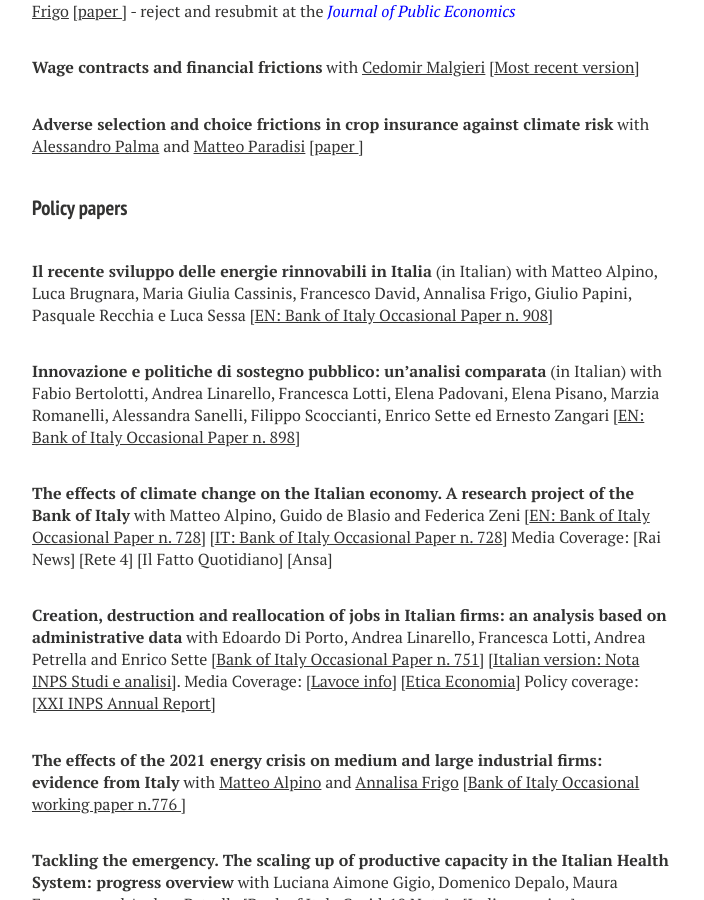
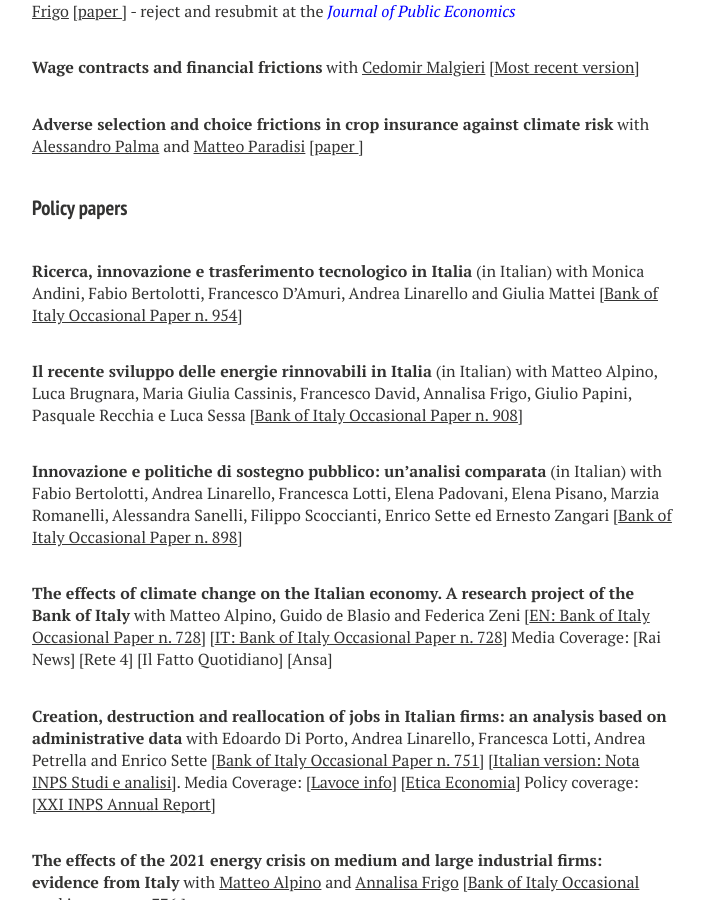
Before and after one commit to luca-citino/luca-citino.github.io, a Jekyll site: the page built from research.md, in a window 1280 px wide and 900 px high, scrolled down 894 px. Shown: the whole window, without its empty margins (288-992 px from the left). Built offline with Jekyll 4.4.1, drawn with Linux system fonts in a browser that asks for light colours; nearby versions of some CDN libraries; some web fonts are replaced.

Commit message:
Update research.md

```diff
--- a/research.md
+++ b/research.md
@@ -36,9 +36,12 @@ title: Research
 
 #### Policy papers
 
-**Il recente sviluppo delle energie rinnovabili in Italia** (in Italian) with Matteo Alpino, Luca Brugnara, Maria Giulia Cassinis, Francesco David, Annalisa Frigo, Giulio Papini, Pasquale Recchia e Luca Sessa  [<a href="https://www.bancaditalia.it/pubblicazioni/qef/2025-0908/QEF_908_25.pdf">EN: Bank of Italy Occasional Paper n. 908</a>]
+**Ricerca, innovazione e trasferimento tecnologico in Italia** (in Italian) with Monica Andini, Fabio Bertolotti, Francesco D’Amuri,
+Andrea Linarello and Giulia Mattei [<a href="https://www.bancaditalia.it/pubblicazioni/qef/2025-0954/QEF_954.pdf">Bank of Italy Occasional Paper n. 954</a>]
 
-**Innovazione e politiche di sostegno pubblico: un’analisi comparata** (in Italian) with Fabio Bertolotti, Andrea Linarello, Francesca Lotti, Elena Padovani, Elena Pisano, Marzia Romanelli, Alessandra Sanelli, Filippo Scoccianti, Enrico Sette ed Ernesto Zangari [<a href="https://www.bancaditalia.it/pubblicazioni/qef/2024-0898/QEF_898_24.pdf">EN: Bank of Italy Occasional Paper n. 898</a>]
+**Il recente sviluppo delle energie rinnovabili in Italia** (in Italian) with Matteo Alpino, Luca Brugnara, Maria Giulia Cassinis, Francesco David, Annalisa Frigo, Giulio Papini, Pasquale Recchia e Luca Sessa  [<a href="https://www.bancaditalia.it/pubblicazioni/qef/2025-0908/QEF_908_25.pdf">Bank of Italy Occasional Paper n. 908</a>]
+
+**Innovazione e politiche di sostegno pubblico: un’analisi comparata** (in Italian) with Fabio Bertolotti, Andrea Linarello, Francesca Lotti, Elena Padovani, Elena Pisano, Marzia Romanelli, Alessandra Sanelli, Filippo Scoccianti, Enrico Sette ed Ernesto Zangari [<a href="https://www.bancaditalia.it/pubblicazioni/qef/2024-0898/QEF_898_24.pdf">Bank of Italy Occasional Paper n. 898</a>]
 
 
 **The effects of climate change on the Italian economy. A research project of the Bank of Italy** with Matteo Alpino, Guido de Blasio and Federica Zeni [<a href="https://www.bancaditalia.it/pubblicazioni/qef/2022-0728/QEF_728_22_EN.pdf">EN: Bank of Italy Occasional Paper n. 728</a>] [<a href="https://www.bancaditalia.it/pubblicazioni/qef/2022-0728/index.html">IT: Bank of Italy Occasional Paper n. 728</a>] Media Coverage: [Rai News] [Rete 4] [Il Fatto Quotidiano] [Ansa]
```
